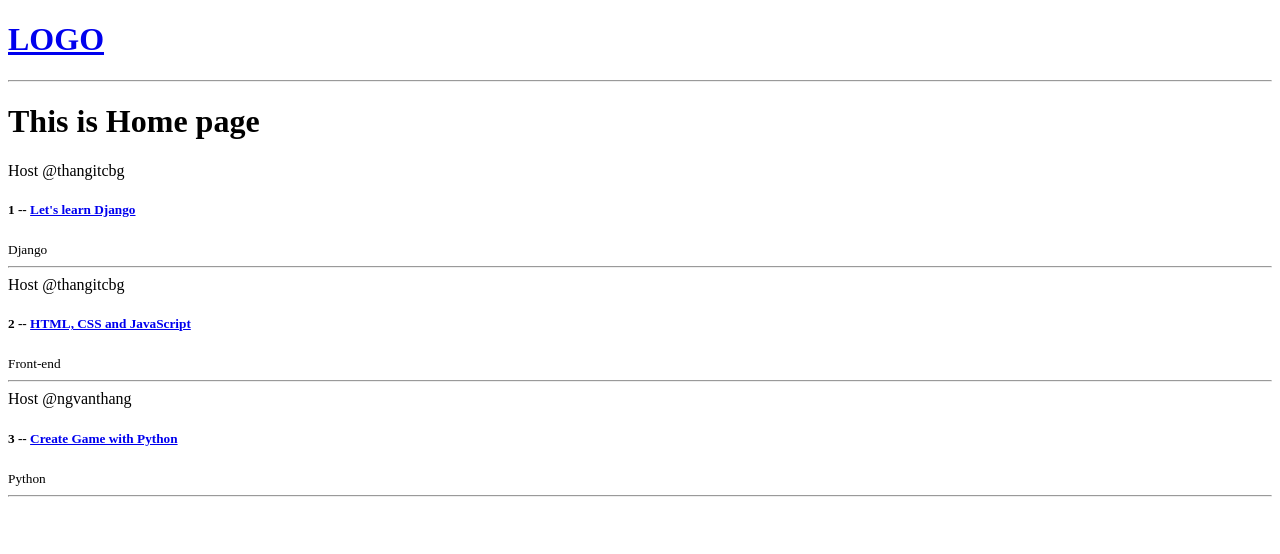
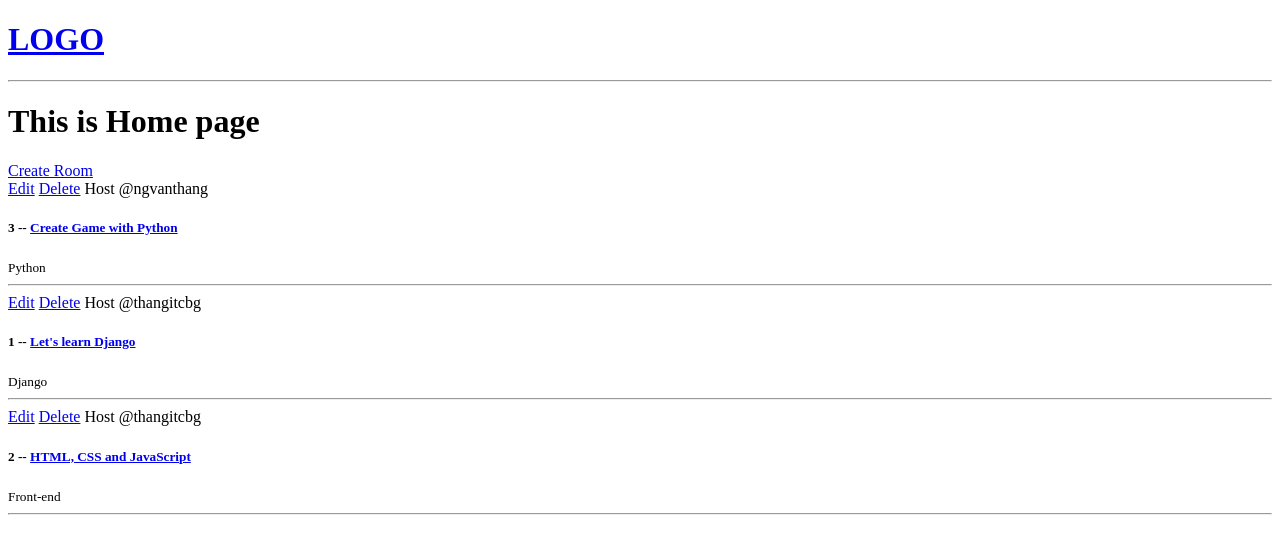
Before and after one commit to ngvanthanggit/FriendStardi, a Django app: page / in a window 1280 px wide. Shown: the top 554 px of the page. Run offline with Django 5.2, Linux system fonts and the light colour scheme; data comes from the database, SQL or seed files in the repository; both versions use the stored data as it was after the commit.

Commit message:
Create Room Form

```diff
--- a/base/models.py
+++ b/base/models.py
@@ -18,6 +18,9 @@ class Room(models.Model):
     updated = models.DateTimeField(auto_now=True) #auto_now=True means it will update the this variable everytime the method is called
     created = models.DateTimeField(auto_now_add=True) #auto_now_add=True: automatically update when we first save this instance
 
+    class Meta:
+        ordering = ['-updated', '-created']
+
     def __str__(self):
         return self.name
 
--- a/base/templates/base/home.html
+++ b/base/templates/base/home.html
@@ -5,11 +5,14 @@
 <h1> This is Home page </h1>
 
 <div>
+    <a href="{% url 'create-room' %}"> Create Room </a>
 
     <div>
 
         {% for room in rooms %}
             <div>
+                <a href="{% url 'update-room' room.id %}">Edit</a>
+                <a href="{% url 'delete-room' room.id %}">Delete</a>
                 <span> Host @{{room.host.username}} </span>
                 <h5>
                     {{room.id}} -- <a href="{% url 'room' room.id %}"> {{room.name}} </a>
--- a/base/urls.py
+++ b/base/urls.py
@@ -4,4 +4,7 @@ from . import views
 urlpatterns = [
     path('', views.home, name="home"),
     path('room/<int:pk>', views.room, name="room"),
+    path('create-room/', views.create_room, name="create-room"),
+    path('update-room/<int:pk>/', views.update_room, name="update-room"),
+    path('delete-room/<int:pk>/', views.delete_room, name="delete-room"),
 ]
--- a/base/views.py
+++ b/base/views.py
@@ -1,6 +1,7 @@
-from django.shortcuts import render
+from django.shortcuts import render, redirect
 from django.http import HttpResponse, Http404
 from .models import Room
+from .forms import RoomForm
 
 # Create your views here.
 
@@ -19,3 +20,37 @@ def room(request, pk):
     this_room = Room.objects.get(id=pk)
     context = {"room": this_room}
     return render(request, 'base/room.html', context)
+
+def create_room(request):
+    form = RoomForm()
+    if request.method == 'POST':
+        form = RoomForm(request.POST)
+        if form.is_valid():
+            form.save()
+            return redirect('home')
+
+    context = {'form': form}
+    return render(request, 'base/room_form.html', context)
+
+def update_room(request, pk):
+    room = Room.objects.get(id=pk)
+    form = RoomForm(instance=room)
+
+    if request.method == 'POST':
+        form = RoomForm(request.POST, instance=room)
+        if form.is_valid():
+            form.save()
+            return redirect('home')
+
+    context = {'form': form}
+
+    return render(request, 'base/room_form.html', context)
+
+def delete_room(request, pk):
+    room = Room.objects.get(id=pk)
+    if request.method == 'POST':
+        room.delete()
+        return redirect('home')
+    context = {'room': room}
+
+    return render(request, 'base/delete.html', context)
```
Also changed, not shown: base/forms.py (added, +7 -0 lines), base/templates/base/delete.html (added, +14 -0 lines), base/templates/base/room_form.html (added, +13 -0 lines), db.sqlite3.
